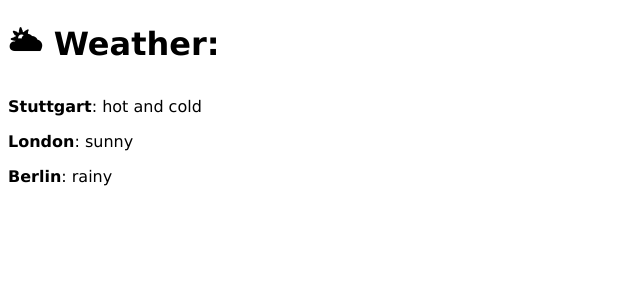
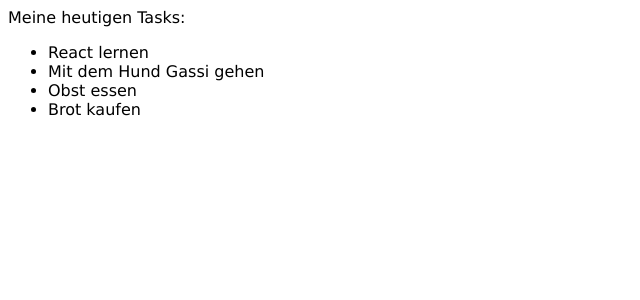
Before and after one commit to LinkedInLearning/react-esst-3161772, a React (Create React App) app: page / in a window 1280 px wide. Shown: the top 300 px of the page, without its empty margins (0-640 px from the left). Built offline with nearby package versions, Linux system fonts and the light colour scheme.

Commit message:
scaled down sample

```diff
--- a/src/WeatherContext.js
+++ /dev/null
@@ -1,3 +0,0 @@
-import React from "react";
-
-export const WeatherContext = React.createContext();
--- a/src/components/App.jsx
+++ b/src/components/App.jsx
@@ -3,46 +3,15 @@ import { WeatherContext } from "../WeatherContext";
 import { Weather } from "./Weather";
 
 export function App() {
-  const [weather, setWeather] = useState({});
-
-  useEffect(() => {
-    setTimeout(() => {
-      setWeather((prevWeatherObject) => {
-        return {
-          ...prevWeatherObject,
-          Berlin: "rainy",
-        };
-      });
-    }, 500);
-
-    setTimeout(() => {
-      setWeather((prevWeatherObject) => {
-        return {
-          ...prevWeatherObject,
-          London: "sunny",
-        };
-      });
-    }, 1000);
-
-    setTimeout(() => {
-      setWeather((prevWeatherObject) => {
-        return {
-          ...prevWeatherObject,
-          Stuttgart: "hot and cold",
-        };
-      });
-    }, 1500);
-  }, []);
-
   return (
     <div>
-      <h1>🌥 Weather:</h1>
-
-      <WeatherContext.Provider value={weather}>
-        <Weather city="Stuttgart" />
-        <Weather city="London" />
-        <Weather city="Berlin" />
-      </WeatherContext.Provider>
+      Meine heutigen Tasks:
+      <ul>
+        <li>React lernen</li>
+        <li>Mit dem Hund Gassi gehen</li>
+        <li>Obst essen</li>
+        <li>Brot kaufen</li>
+      </ul>
     </div>
   );
 }
--- a/src/components/Weather.jsx
+++ /dev/null
@@ -1,16 +0,0 @@
-import { useContext } from "react";
-import { WeatherContext } from "../WeatherContext";
-
-export function Weather(props) {
-  const weatherState = useContext(WeatherContext);
-
-  const weatherText = weatherState[props.city]
-    ? weatherState[props.city]
-    : "N/A";
-
-  return (
-    <p>
-      <strong>{props.city}</strong>: {weatherText}
-    </p>
-  );
-}
```
